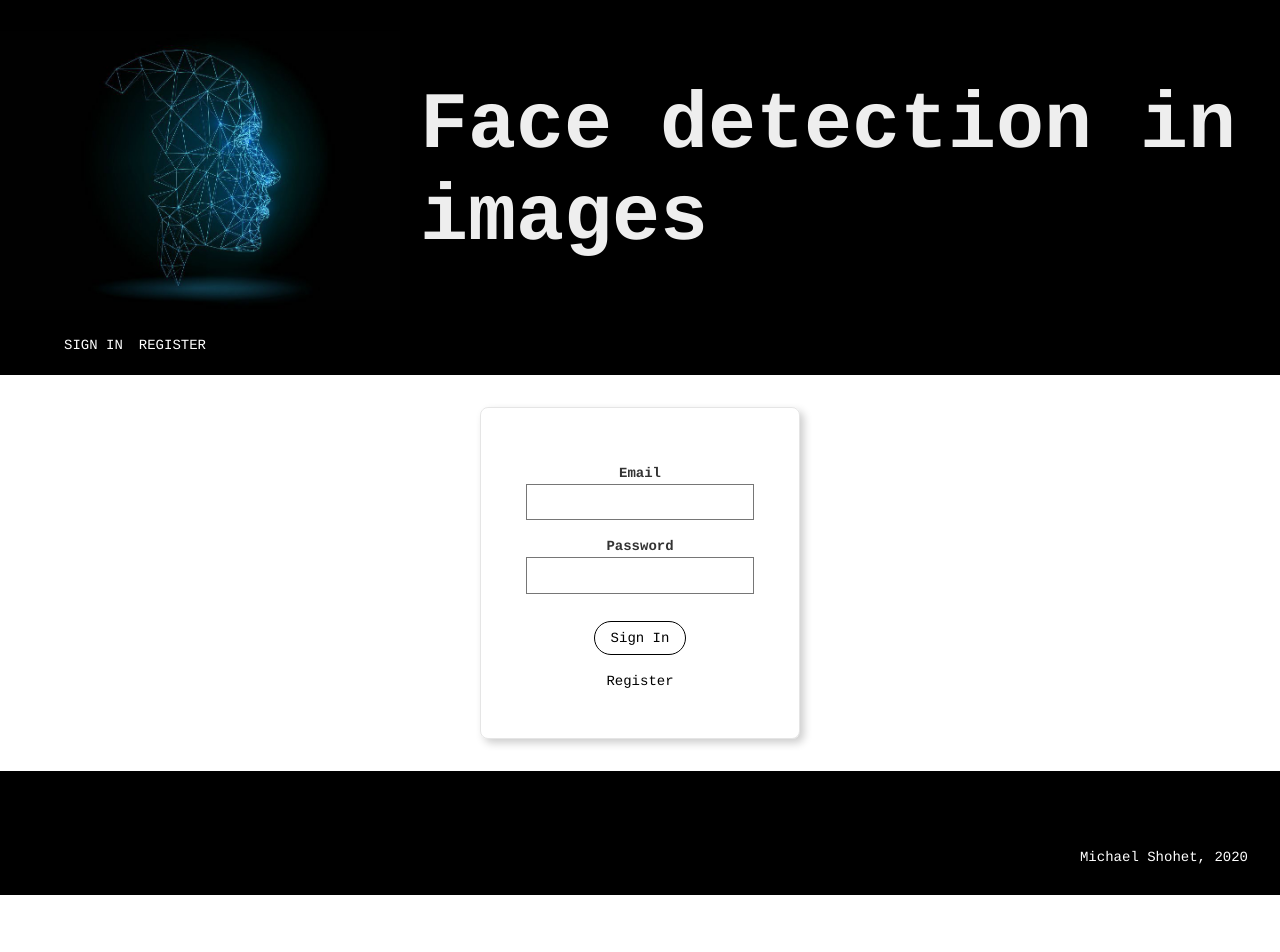
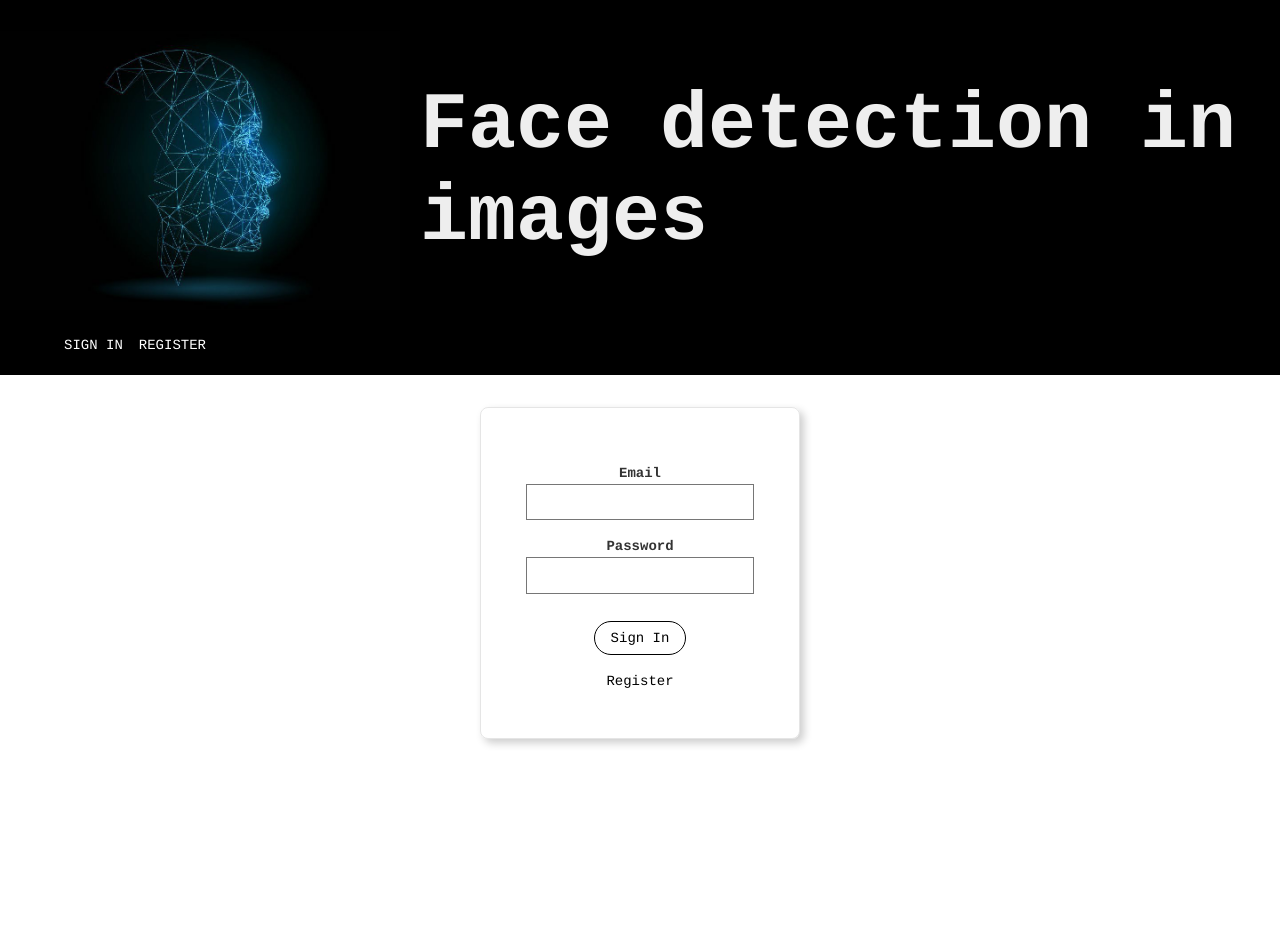
Before and after one commit to mlshohet/face-detection, a React (Create React App) app: page / in a window 1280 px wide. Shown: the top 952 px of the page. Before the commit the page ends 895 px from the top, so only its background shows below. Built offline with nearby package versions, Linux system fonts and the light colour scheme.

Commit message:
updating

```diff
--- a/src/components/footer/footer.js
+++ b/src/components/footer/footer.js
@@ -3,7 +3,7 @@
 
 const Footer = () => {
 	return(
-		<div className='footer white bg-black pr4 pt5 mt4'>
+		<div className='footer white bg-black pr4 pt5 mt7'>
 			<p className='f6'>Michael Shohet, 2020</p>
 		</div>
 	);
--- a/src/components/image-link-form/ImageLinkForm.js
+++ b/src/components/image-link-form/ImageLinkForm.js
@@ -4,7 +4,7 @@
 const ImageLinkForm = ({onInputChange, onButtonSubmit}) => {
 	return(
 		<div>
-			<p className='f4 fw3'>
+			<p className='f4 fw3 mt6'>
 				{'Enter image URL'}
 			</p>
 			<div className='center'>
--- a/src/components/logo/logo.css
+++ b/src/components/logo/logo.css
@@ -1,5 +1,5 @@
 .logo {
 	height: auto;
   	max-width: 100%;
-  	padding-top: 12px;
+  	padding-top: 10px;
 }
```
